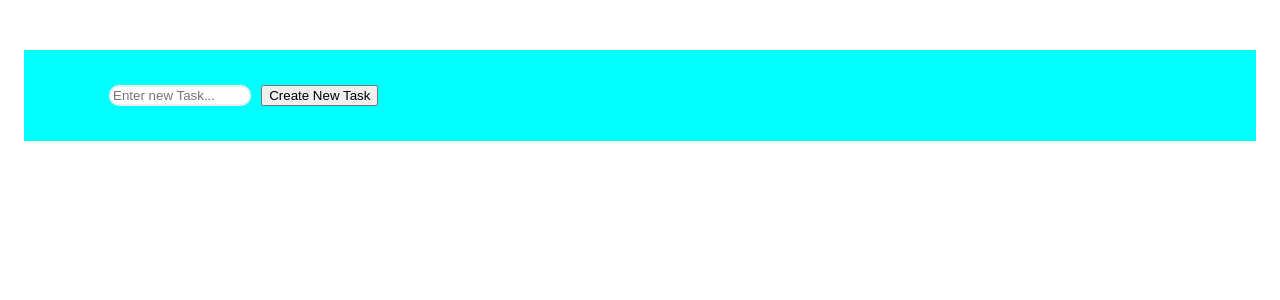
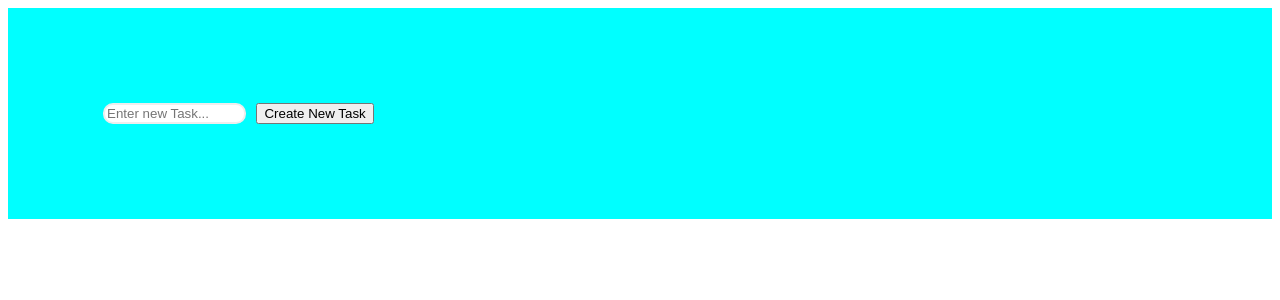
Before and after one commit to david-newton/react-todo-rs, a React (Create React App) app: page / in a window 1280 px wide. Shown: the top 300 px of the page. Built offline with nearby package versions, Linux system fonts and the light colour scheme.

Commit message:
still messing with css

```diff
--- a/public/index.html
+++ b/public/index.html
@@ -5,7 +5,7 @@
         <meta name="viewport" content="width=device-width, inital-scale=1, shrink-to-fit=no" />
         <title>Simple React To Do List</title>
     </head>
-    <body background-color: cyan>
+    <body>
         <div id="root"></div>
         <noscript>
             Please enable JavaScript to view this site.
--- a/src/App.css
+++ b/src/App.css
@@ -1,5 +1,5 @@
 .App {
-  margin: 1rem;
+  padding: 10px;
   font-family: Arial, Helvetica, sans-serif;
   color: #222222;
   background-color: cyan;
--- a/src/todolist/ListItem.css
+++ b/src/todolist/ListItem.css
@@ -4,6 +4,7 @@
     padding: 25px;
     margin: 50px;
     width: 33%;
+    background-color: darkgrey;
 }
 
 .complete-button{
```
